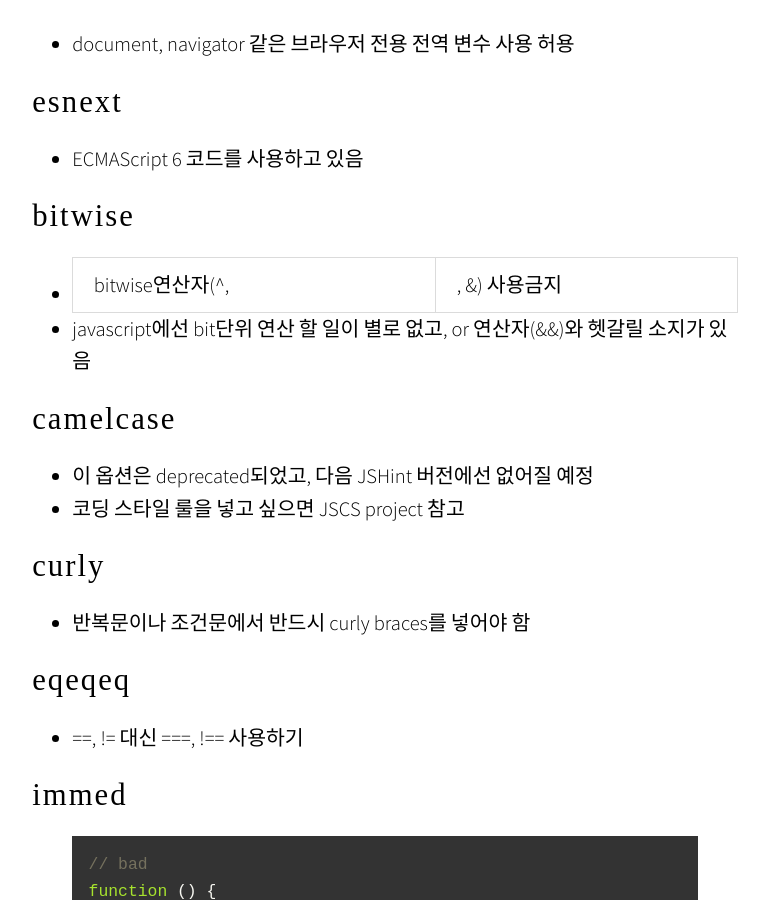
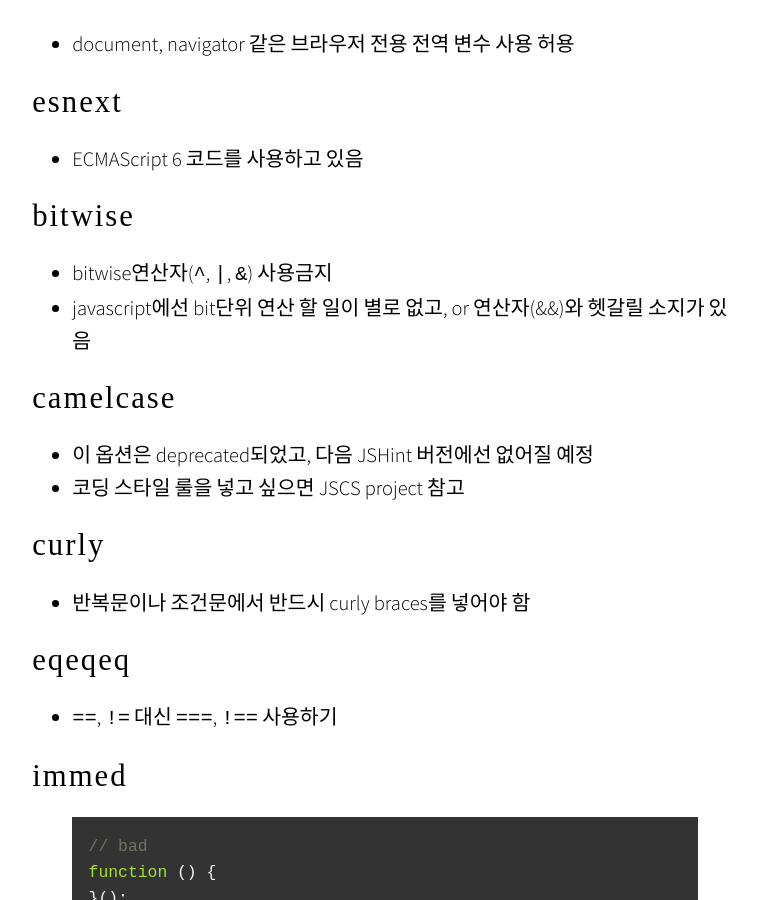
Before and after one commit to hyeonjae/hyeonjae.github.io.archive, a Jekyll site: the page built from _posts/2015-04-19-javascript-linter.md, in a window 1280 px wide and 900 px high, scrolled down 1406 px. Shown: the whole window, without its empty margins (255-1024 px from the left). Built offline with Jekyll 4.4.1, drawn with Linux system fonts in a browser that asks for light colours; nearby versions of some CDN libraries; some web fonts are replaced; comment, search, counter and statistics services are not loaded.

Commit message:
no message

```diff
--- a/_posts/2015-04-19-javascript-linter.md
+++ b/_posts/2015-04-19-javascript-linter.md
@@ -40,7 +40,7 @@ JSHint 기분 몇가지 옵션을 정리해보았다.
 
 # bitwise
 
- * bitwise연산자(^, |, &) 사용금지
+ * bitwise연산자(`^`, `|`, `&`) 사용금지
  * javascript에선 bit단위 연산 할 일이 별로 없고, or 연산자(&&)와 헷갈릴 소지가 있음
 
 # camelcase
@@ -54,7 +54,7 @@ JSHint 기분 몇가지 옵션을 정리해보았다.
 
 # eqeqeq
 
- * ==, != 대신 ===, !== 사용하기
+ * `==`, `!=` 대신 `===`, `!==` 사용하기
 
 # immed
 
```
